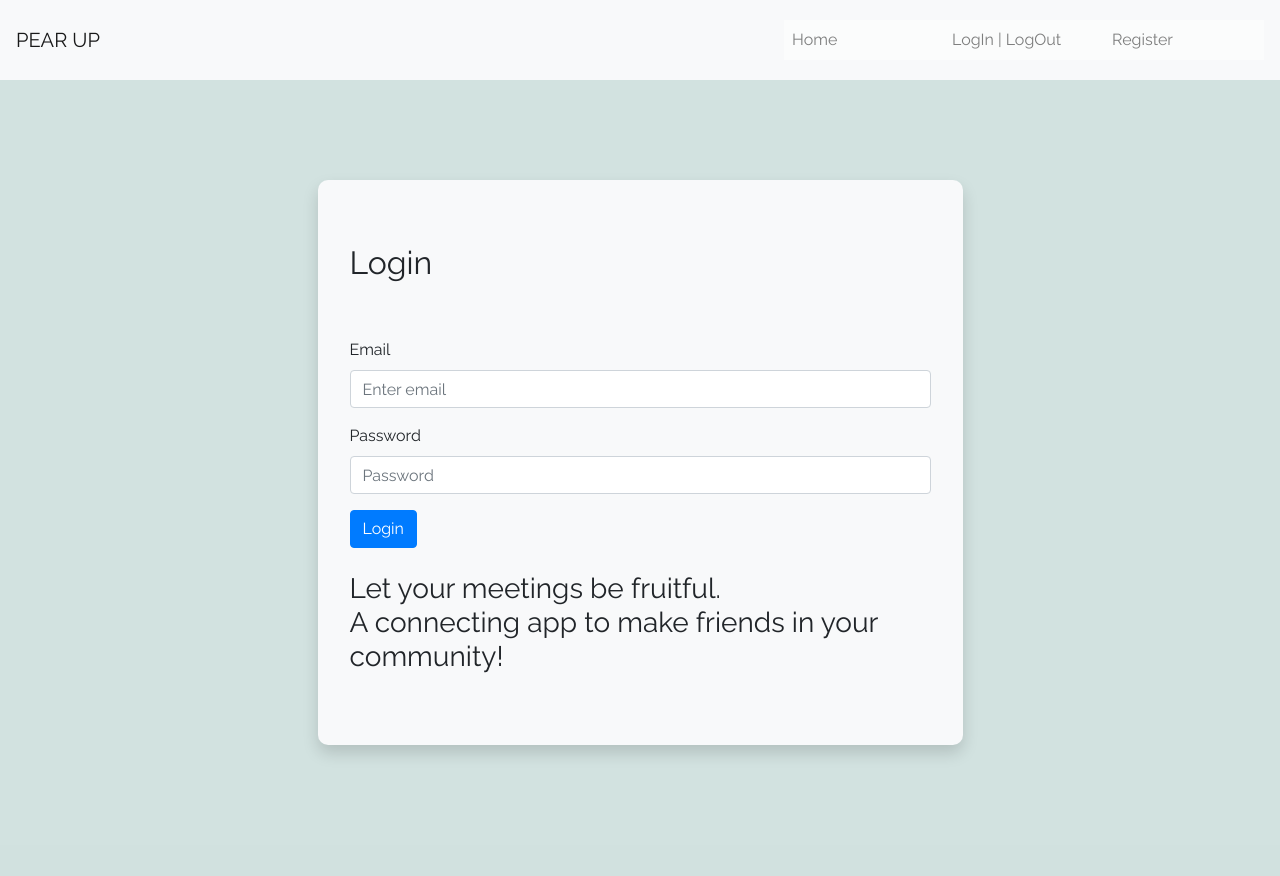
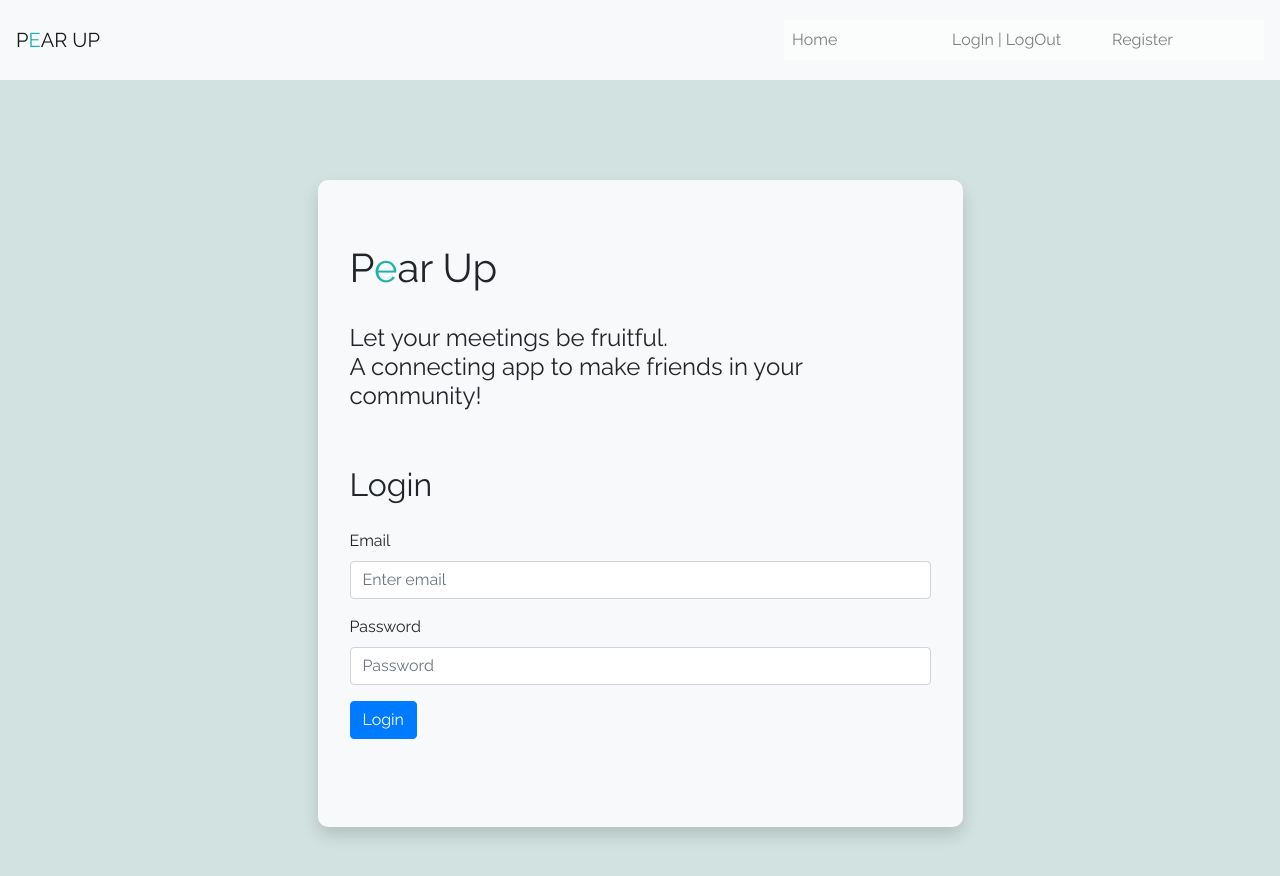
Before and after one commit to tnathalang/final-project, a React (Create React App) app in the folder client/: page /login in a window 1280 px wide. Shown: the top 876 px of the page. Before the commit the page ends 845 px from the top, so only its background shows below. Built offline with nearby package versions, Linux system fonts and the light colour scheme.

Commit message:
added colored e to our title pEar up

```diff
--- a/client/src/components/partials/Header.js
+++ b/client/src/components/partials/Header.js
@@ -31,7 +31,7 @@ class Header extends Component {
     return (
       <header style={{ marginTop: '80px' }}>
         <Navbar fixed="top" style={{ zIndex: '11', height: '80px' }} color="light" light expand="xl">
-          <NavbarBrand href="/">PEAR UP</NavbarBrand>
+          <NavbarBrand href="/">P<span style={{ color: '#20B2AA'}}>E</span>AR UP</NavbarBrand>
           <NavbarToggler onClick={this.toggle} />
           <Collapse isOpen={this.state.isOpen} navbar>
             <Nav className="ml-auto" navbar>
--- a/client/src/components/partials/Login.js
+++ b/client/src/components/partials/Login.js
@@ -36,8 +36,20 @@ class Login extends Component {
 
               <div style={{width: '75%', margin: '50px auto', padding: '4rem 2rem', borderRadius: '10px'}} className= 'bg-light border-radius-3 ma-4 shadow'>
 
+              <div>
+                <h1>P<span style={{ color: '#20B2AA'}}>e</span>ar Up</h1>
+                <br/>
+                <h4>
+                Let your meetings be fruitful.
+                <br/>
+                A connecting app to make friends in your community!
+                </h4>
+              </div>
+              <br/>
+              <br/>
+
+
                 <h2>Login</h2>
-                <br />
 
                 <Form onSubmit={this.handleSubmit} className= 'my-4' > {/*1-8 for y x for sides : pa = padding to all*/}
                   <Form.Group controlId="formBasicEmail">
@@ -60,14 +72,6 @@ class Login extends Component {
                   </Button>
                 </Form>
 
-                <div>
-                  <h3>
-                  Let your meetings be fruitful.
-                  <br/>
-                  A connecting app to make friends in your community!
-                  </h3>
-                </div>
-
 
               </div>
 
```
